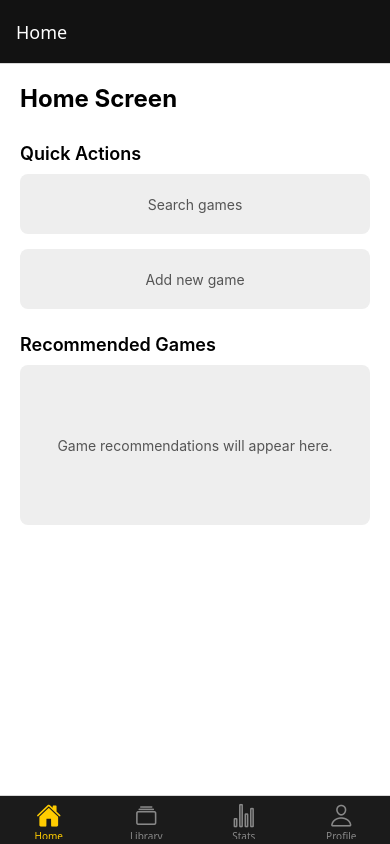
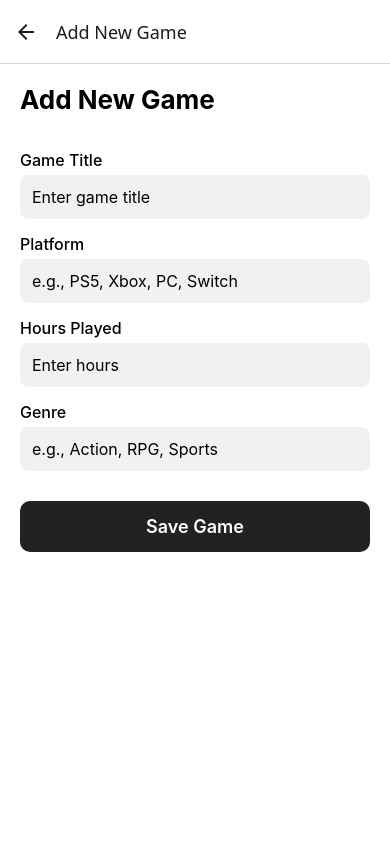
Before and after one commit to TUDublinBlanchBusinessIT/project-Alfredopong-2, a React Native app: screen /AddGame in a window 390 px wide. Built offline with nearby package versions, Linux system fonts and the light colour scheme.

Commit message:
Created AddGame screen navigation full AddGame form

```diff
--- a/App.js
+++ b/App.js
@@ -1,35 +1,42 @@
-import { NavigationContainer } from '@react-navigation/native';
-import { createBottomTabNavigator } from '@react-navigation/bottom-tabs';
-import Ionicons from '@expo/vector-icons/Ionicons';
+import React from "react";
+import { NavigationContainer } from "@react-navigation/native";
+import { createBottomTabNavigator } from "@react-navigation/bottom-tabs";
+import { createNativeStackNavigator } from "@react-navigation/native-stack";
+import { Ionicons } from "@expo/vector-icons";
 
-import HomeScreen from './Screens/HomeScreen';
-import LibraryScreen from './Screens/LibraryScreen';
-import StatsScreen from './Screens/StatsScreen';
-import ProfileScreen from './Screens/ProfileScreen';
+import HomeScreen from "./Screens/HomeScreen";
+import LibraryScreen from "./Screens/LibraryScreen";
+import StatsScreen from "./Screens/StatsScreen";
+import ProfileScreen from "./Screens/ProfileScreen";
+import AddGameScreen from "./Screens/AddGameScreen"; // <-- make sure this file exists
 
 const Tab = createBottomTabNavigator();
+const Stack = createNativeStackNavigator();
 
-export default function App() {
+// Tabs component (what you had before)
+function MainTabs() {
   return (
-    <NavigationContainer>
     <Tab.Navigator
       screenOptions={({ route }) => ({
-          headerStyle: { backgroundColor: '#121212' },
-          headerTintColor: '#fff',
-          tabBarStyle: { backgroundColor: '#1b1b1b' },
-          tabBarActiveTintColor: '#ffcc00',
-          tabBarInactiveTintColor: '#888',
+        headerStyle: { backgroundColor: "#121212" },
+        headerTintColor: "#ffffff",
+        tabBarStyle: {
+          backgroundColor: "#1b1b1b",
+          borderTopColor: "#333",
+        },
+        tabBarActiveTintColor: "#ffcC00",
+        tabBarInactiveTintColor: "#aaaaaa",
         tabBarIcon: ({ color, size, focused }) => {
           let iconName;
 
-            if (route.name === 'Home') {
-              iconName = focused ? 'home' : 'home-outline';
-            } else if (route.name === 'Library') {
-              iconName = focused ? 'albums' : 'albums-outline';
-            } else if (route.name === 'Stats') {
-              iconName = focused ? 'stats-chart' : 'stats-chart-outline';
-            } else if (route.name === 'Profile') {
-              iconName = focused ? 'person' : 'person-outline';
+          if (route.name === "Home") {
+            iconName = focused ? "home" : "home-outline";
+          } else if (route.name === "Library") {
+            iconName = focused ? "albums" : "albums-outline";
+          } else if (route.name === "Stats") {
+            iconName = focused ? "stats-chart" : "stats-chart-outline";
+          } else if (route.name === "Profile") {
+            iconName = focused ? "person" : "person-outline";
           }
 
           return <Ionicons name={iconName} size={size} color={color} />;
@@ -41,6 +48,26 @@ export default function App() {
       <Tab.Screen name="Stats" component={StatsScreen} />
       <Tab.Screen name="Profile" component={ProfileScreen} />
     </Tab.Navigator>
+  );
+}
+
+export default function App() {
+  return (
+    <NavigationContainer>
+      <Stack.Navigator>
+        {/* Tabs sit inside the stack */}
+        <Stack.Screen
+          name="MainTabs"
+          component={MainTabs}
+          options={{ headerShown: false }}
+        />
+        {/* Full-page Add Game form */}
+        <Stack.Screen
+          name="AddGame"
+          component={AddGameScreen}
+          options={{ title: "Add New Game" }}
+        />
+      </Stack.Navigator>
     </NavigationContainer>
   );
 }
--- /dev/null
+++ b/Screens/AddGameScreen.js
@@ -0,0 +1,94 @@
+import React, { useState } from "react";
+import { View, Text, TextInput, TouchableOpacity, StyleSheet, ScrollView } from "react-native";
+
+export default function AddGameScreen({ navigation }) {
+  const [title, setTitle] = useState("");
+  const [platform, setPlatform] = useState("");
+  const [hoursPlayed, setHoursPlayed] = useState("");
+  const [genre, setGenre] = useState("");
+
+  const handleSave = () => {
+    alert("Game saved (UI only, Firebase coming next)");
+    navigation.goBack();
+  };
+
+  return (
+    <ScrollView style={styles.container}>
+      <Text style={styles.header}>Add New Game</Text>
+
+      <Text style={styles.label}>Game Title</Text>
+      <TextInput
+        style={styles.input}
+        placeholder="Enter game title"
+        value={title}
+        onChangeText={setTitle}
+      />
+
+      <Text style={styles.label}>Platform</Text>
+      <TextInput
+        style={styles.input}
+        placeholder="e.g., PS5, Xbox, PC, Switch"
+        value={platform}
+        onChangeText={setPlatform}
+      />
+
+      <Text style={styles.label}>Hours Played</Text>
+      <TextInput
+        style={styles.input}
+        placeholder="Enter hours"
+        keyboardType="numeric"
+        value={hoursPlayed}
+        onChangeText={setHoursPlayed}
+      />
+
+      <Text style={styles.label}>Genre</Text>
+      <TextInput
+        style={styles.input}
+        placeholder="e.g., Action, RPG, Sports"
+        value={genre}
+        onChangeText={setGenre}
+      />
+
+      <TouchableOpacity style={styles.saveButton} onPress={handleSave}>
+        <Text style={styles.saveButtonText}>Save Game</Text>
+      </TouchableOpacity>
+    </ScrollView>
+  );
+}
+
+const styles = StyleSheet.create({
+  container: {
+    flex: 1,
+    padding: 20,
+    backgroundColor: "#fff",
+  },
+  header: {
+    fontSize: 26,
+    fontWeight: "bold",
+    marginBottom: 20,
+  },
+  label: {
+    fontSize: 16,
+    marginTop: 15,
+    marginBottom: 5,
+    fontWeight: "500",
+  },
+  input: {
+    backgroundColor: "#f1f1f1",
+    padding: 12,
+    borderRadius: 8,
+    fontSize: 16,
+  },
+  saveButton: {
+    backgroundColor: "#222",
+    padding: 15,
+    borderRadius: 10,
+    marginTop: 30,
+    alignItems: "center",
+  },
+  saveButtonText: {
+    color: "#fff",
+    fontSize: 18,
+    fontWeight: "600",
+  },
+});
--- a/Screens/HomeScreen.js
+++ b/Screens/HomeScreen.js
@@ -1,52 +1,70 @@
-import { View, Text, StyleSheet } from 'react-native';
+import React from "react";
+import { View, Text, StyleSheet, TouchableOpacity, ScrollView } from "react-native";
 
-export default function HomeScreen() {
+export default function HomeScreen({ navigation }) {
   return (
-    <View style={styles.container}>
+    <ScrollView contentContainerStyle={styles.container}>
       <Text style={styles.title}>Home Screen</Text>
 
-      {/* Quick Actions Section */}
       <Text style={styles.sectionTitle}>Quick Actions</Text>
 
-      <View style={styles.placeholderBox}>
-        <Text style={styles.placeholderText}>Search games</Text>
+      {/* Search games (placeholder, no action yet) */}
+      <View style={styles.card}>
+        <Text style={styles.cardText}>Search games</Text>
       </View>
 
-      <View style={styles.placeholderBox}>
-        <Text style={styles.placeholderText}>Add new game</Text>
-      </View>
+      {/* Add new game - navigates to AddGame screen */}
+      <TouchableOpacity
+        style={styles.card}
+        onPress={() => navigation.navigate("AddGame")}
+      >
+        <Text style={styles.cardText}>Add new game</Text>
+      </TouchableOpacity>
 
-      {/* Recommended Games Section */}
       <Text style={styles.sectionTitle}>Recommended Games</Text>
-
-      <View style={[styles.placeholderBox, styles.recommendedBox]}>
+      <View style={[styles.card, styles.recommendationsCard]}>
         <Text style={styles.placeholderText}>
           Game recommendations will appear here.
         </Text>
       </View>
-    </View>
+    </ScrollView>
   );
 }
 
 const styles = StyleSheet.create({
-  container: { flex: 1, padding: 20, backgroundColor: '#fff' },
-
-  title: { fontSize: 24, fontWeight: 'bold', marginBottom: 20 },
-
-  sectionTitle: { fontSize: 18, fontWeight: '600', marginTop: 10, marginBottom: 10 },
-
-  placeholderBox: {
-    height: 60,
-    backgroundColor: '#eee',
+  container: {
+    paddingHorizontal: 16,
+    paddingVertical: 24,
+    backgroundColor: "#ffffff",
+    minHeight: "100%",
+  },
+  title: {
+    fontSize: 24,
+    fontWeight: "700",
+    marginBottom: 24,
+  },
+  sectionTitle: {
+    fontSize: 16,
+    fontWeight: "600",
+    marginBottom: 8,
+  },
+  card: {
+    backgroundColor: "#f2f2f2",
     borderRadius: 8,
-    justifyContent: 'center',
-    alignItems: 'center',
-    marginBottom: 15,
+    paddingVertical: 20,
+    paddingHorizontal: 16,
+    marginBottom: 16,
+    justifyContent: "center",
+    alignItems: "center",
   },
-
-  recommendedBox: {
+  cardText: {
+    fontSize: 16,
+  },
+  recommendationsCard: {
     height: 160,
   },
-
-  placeholderText: { color: '#555' },
+  placeholderText: {
+    color: "#777",
+    textAlign: "center",
+  },
 });
--- a/package.json
+++ b/package.json
@@ -12,6 +12,7 @@
     "@expo/vector-icons": "^15.0.3",
     "@react-navigation/bottom-tabs": "^7.8.11",
     "@react-navigation/native": "^7.1.24",
+    "@react-navigation/native-stack": "^7.8.5",
     "expo": "~54.0.26",
     "expo-status-bar": "~3.0.8",
     "react": "19.1.0",
```
Also changed, not shown: 1 other file (tests, documents, lock files or other folders). Lines whose indentation alone changed are shown as unchanged.
